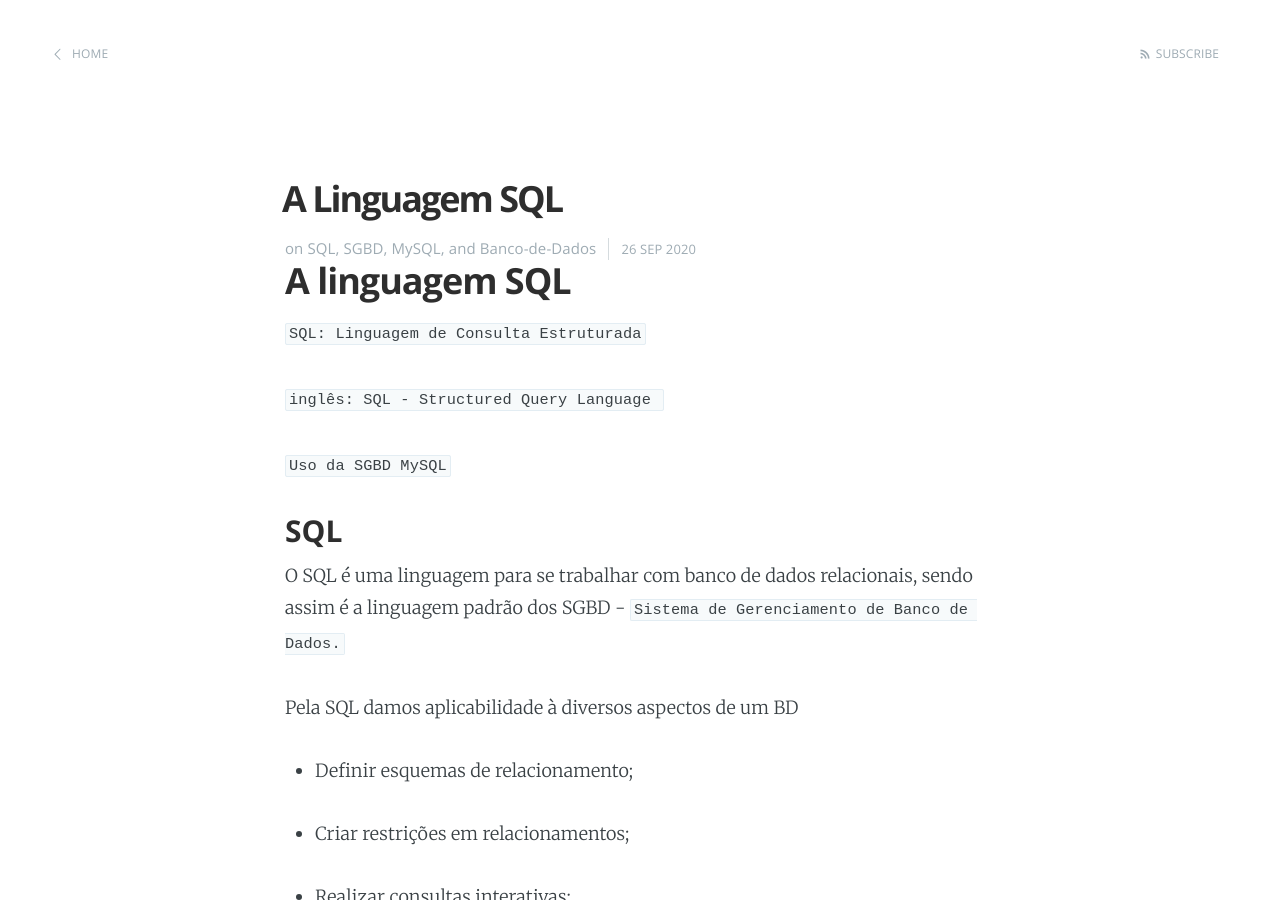
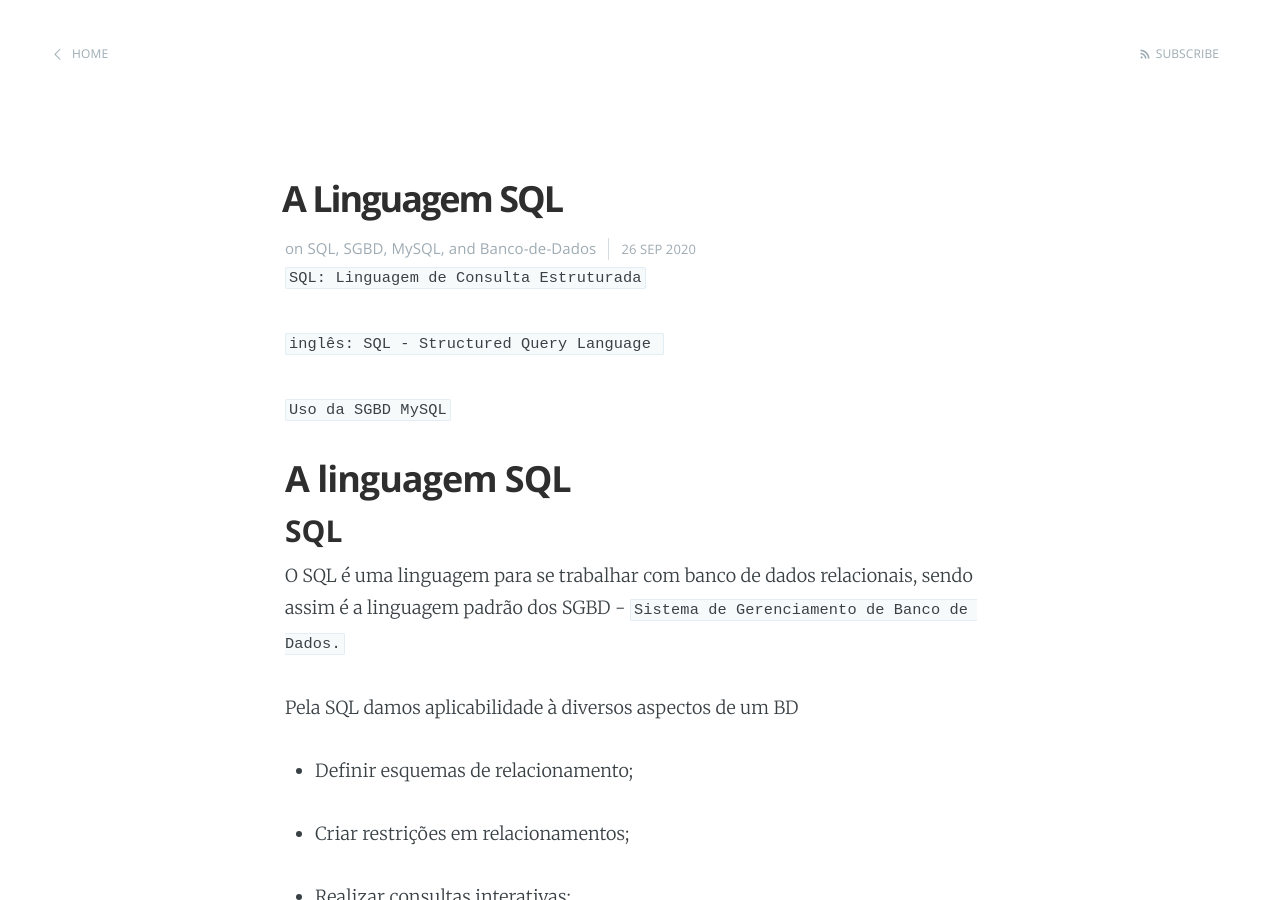
Before and after one commit to Rodrigovvo/Rodrigovvo.github.io, a Jekyll site: the page built from _posts/2020-09-26-linguagem-sql.md, in a window 1280 px wide and 900 px high. Built offline with Jekyll 4.4.1, drawn with Linux system fonts in a browser that asks for light colours.

Commit message:
Novo Post

```diff
--- a/_includes/share.html
+++ b/_includes/share.html
@@ -1,10 +1,10 @@
 <section class="share">
     <h4>Share this post</h4>
-    <a class="icon-twitter" href="http://twitter.com/share?text={{page.title}}&amp;url={{site.domain_name}}{{ page.url }}"
+    <a class="icon-twitter" href="http://twitter.com/share?text={{page.title}}&amp;url={{https://rodrigovvo.github.io}}{{ https://rodrigovvo.github.io}}"
         onclick="window.open(this.href, 'twitter-share', 'width=550,height=235');return false;">
         <span class="hidden">Twitter</span>
     </a>
-    <a class="icon-facebook" href="https://www.facebook.com/sharer/sharer.php?u={{site.domain_name}}{{page.url}}"
+    <a class="icon-facebook" href="https://www.facebook.com/sharer/sharer.php?u={{https://rodrigovvo.github.io/}}{{https://rodrigovvo.github.io/}}"
         onclick="window.open(this.href, 'facebook-share','width=580,height=296');return false;">
         <span class="hidden">Facebook</span>
     </a>
--- a/_posts/2020-09-26-linguagem-sql.md
+++ b/_posts/2020-09-26-linguagem-sql.md
@@ -5,13 +5,13 @@ date:  2020-09-26 19:02:00
 categories: SQL SGBD MySQL Banco-de-Dados
 ---
 
-## A linguagem SQL
-
 `SQL: Linguagem de Consulta Estruturada`
 
 `inglês: SQL - Structured Query Language `
 
 `Uso da SGBD MySQL`
+
+## A linguagem SQL
 
 ### SQL
 
```
Also changed, not shown: _posts/2020-09-05-parcelable-ou-serializable.md (+2 -4 lines).
